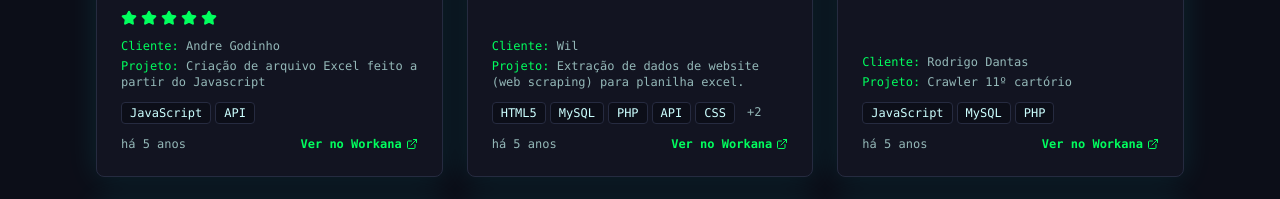
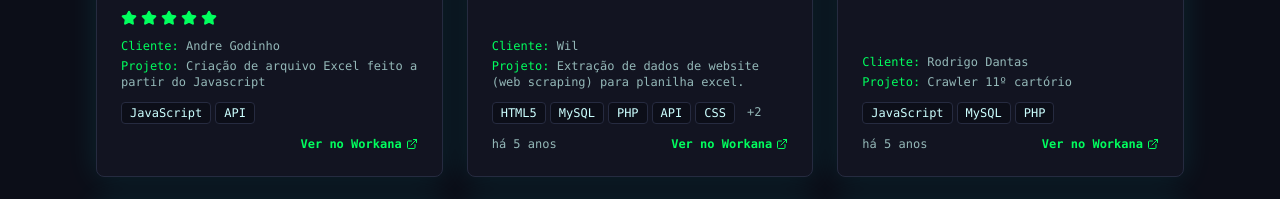
Before and after one commit to albanirneves/albanirneves, a React (Vite) app: page / in a window 1280 px wide. Shown: the part 6580-6779 px from the top of the page. Built offline with nearby package versions, Linux system fonts and the light colour scheme; the HTML template or start-up script is replaced by a standard one.

Commit message:
Preceding changes

```diff
--- a/src/components/Testimonials.tsx
+++ b/src/components/Testimonials.tsx
@@ -86,8 +86,7 @@ const Testimonials = () => {
       client: "Andre Godinho",
       project: "Criação de arquivo Excel feito a partir do Javascript",
       comment: "Programador muito hábil e eficiente. Demonstrou conhecimento no projeto que propus e fácil comunicação. Com certeza farei mais trabalhos com ele",
-      techs: ["JavaScript", "API"],
-      time: "há 5 anos"
+      techs: ["JavaScript", "API"]
     },
     {
       client: "Wil",
```
